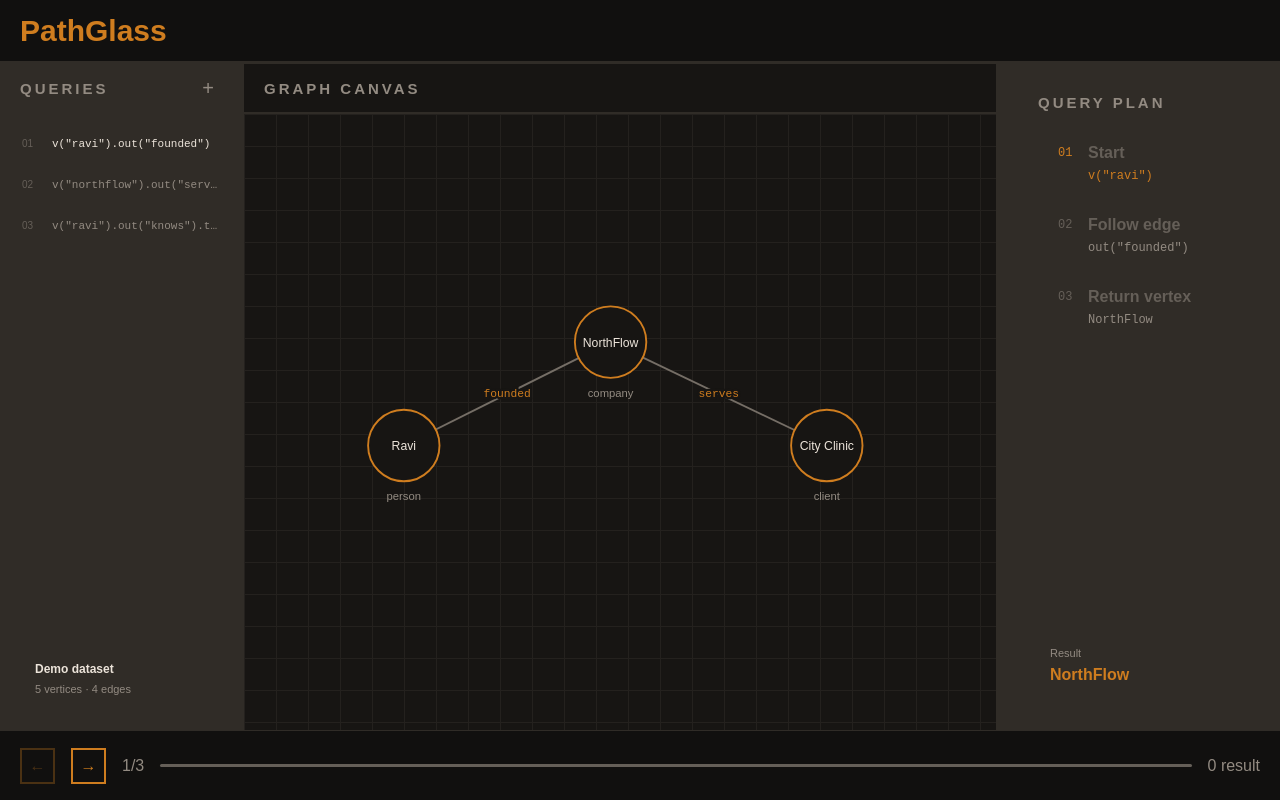
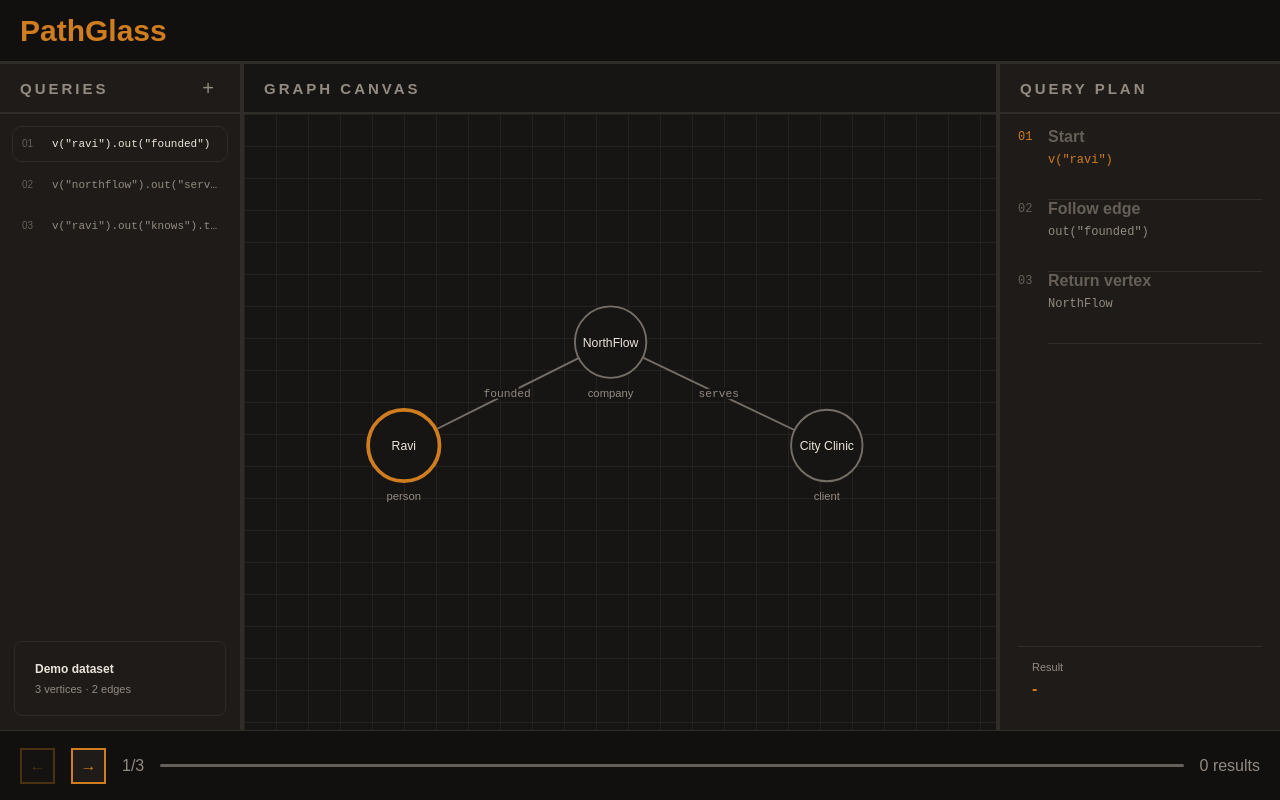
Before and after one commit to ravisharma-09/Pathglass, a React (Vite) app in the folder app/: page / in a window 1280 px wide. Built offline with nearby package versions, Linux system fonts and the light colour scheme.

Commit message:
connected graph replay

```diff
--- a/app/src/App.css
+++ b/app/src/App.css
@@ -105,7 +105,7 @@ main > header{
 .query-menu .active {
   border-color: var(--border);
   color: var(--text);
-  background: var(--panel--soft);
+  background: var(--panel-soft);
 }
 .data-box{
   display: grid;
@@ -130,7 +130,7 @@ main >footer {
   font-size: 16px;
 }
 main >footer button {
-  background: var(--panel--soft);
+  background: var(--panel-soft);
   width: 35px;
   height: 36px;
   border: 2px solid var(--orange);
@@ -158,12 +158,10 @@ main > footer button:hover{
   stroke: var(--edge);
   stroke-width: 2;
 }
-.graph marker path{
-  fill: var(--orange);
-}
+
 .graph circle{
   fill:var(--panel);
-  stroke: var(--orange);
+  stroke: var(--edge);
   stroke-width: 2;
 }
 .graph g text{
@@ -179,7 +177,8 @@ main > footer button:hover{
   font-weight: normal;
 }
 .graph .edge-name {
-  fill: var(--orange);
+  fill: var(--muted);
+
   font-family: monospace;
   font-size: 12px;
   text-anchor: middle;
@@ -187,15 +186,26 @@ main > footer button:hover{
   stroke-width: 5px;
   paint-order: stroke;
 }
+.graph .active-edge line {
+  stroke-width: 3;
+  stroke: var(--orange);
+}
+.graph .active-edge .edge-name{
+  fill: var(--orange);
+}
+.graph .active-node circle{
+  stroke: var(--orange);
+  stroke-width: 4;
+}
 .workspace >aside {
-  background: var(--panel--soft);
+  background: var(--panel-soft);
 }
 .workspace >aside:last-child{
   display: flex;
   flex-direction: column;
 
 }
-.workspace > aside:last-child {
+.workspace > aside:last-child ol {
   margin: 0;
   padding: 14px 18px;
   list-style: none;
@@ -221,6 +231,10 @@ main > footer button:hover{
 }
 .workspace >aside:last-child li code {
   color: var(--muted);
+  font-size: 12px;
+}
+.workspace >aside :last-child li strong {
+  color: var(--text);
   font-size: 12px;
 }
 .workspace >aside:last-child .current > span,
--- a/app/src/App.tsx
+++ b/app/src/App.tsx
@@ -56,12 +56,12 @@ function App() {
           </nav>
           <div className="data-box">
             <strong>Demo dataset</strong>
-            <span>5 vertices · 4 edges</span>
+            <span>3 vertices · 2 edges</span>
           </div>
         </aside>
         <section className="graph">
           <h2>Graph canvas</h2>
-          <GraphCanvas />
+          <GraphCanvas activeStep={step}/>
         </section>
         <aside>
           <h2>Query Plan</h2>
@@ -82,7 +82,7 @@ function App() {
           </ol>
           <div className="result">
             <small>Result</small>
-            <strong>NorthFlow</strong>
+            <strong>{step === lastStep ? "Northflow":"-"}</strong>
           </div>
         </aside>
       </section>
@@ -107,7 +107,7 @@ function App() {
         <div className="progress">
           <span style={{width:`${progress}%`}}></span>
         </div>
-        <span>{step === lastStep ? "1 result ":"0 result"}</span>
+        <span>{step === lastStep ? "1 result ":"0 results"}</span>
       </footer>
     </main>
   );
--- a/app/src/GraphCanvas.tsx
+++ b/app/src/GraphCanvas.tsx
@@ -11,6 +11,10 @@ type GraphEdge = {
     to: string;
     label: string;
 };
+type GraphCanvasProps ={
+    activeStep : number ;
+};
+
 const nodes: GraphNode[] = [
     { id: "ravi", name: "Ravi", type: "person", x: 170, y: 265 },
     {
@@ -33,7 +37,8 @@ const edges: GraphEdge[] = [
     { from: "ravi", to: "northflow", label: "founded" },
     { from: "northflow", to: "city-clinic", label: "serves" },
 ];
-function GraphCanvas() {
+function GraphCanvas({activeStep}:GraphCanvasProps) {
+    const activeNode = activeStep === 0 ? "ravi" : activeStep === 2 ? "northflow" :null ;
     return (
         <svg
             viewBox="0 0 800 480"
@@ -48,8 +53,13 @@ function GraphCanvas() {
                 }
                 const middleX = (start.x + end.x) / 2 ;
                 const middleY = (start.y + end.y) / 2 ;
+                const isActive = edge.label === "founded" && activeStep === 1;
+
                 return (
-                    <g key={`${edge.from}-${edge.to}`} >
+                    <g
+                        className={isActive ? "active-edge":undefined}
+                        key={`${edge.from}-${edge.to}`}
+                     >
                         <line
                             x1={start.x}
                             y1={start.y}
@@ -67,10 +77,12 @@ function GraphCanvas() {
                             {edge.label}
                         </text>
                     </g>
+
                 );
             })}
             {nodes.map((node) => (
                 <g
+                    className={node.id === activeNode ? "active-node" : undefined}
                     key={node.id}
                     transform={`translate(${node.x} ${node.y})`}
                 >
--- a/app/src/index.css
+++ b/app/src/index.css
@@ -3,8 +3,6 @@
 }
 :root {
 font-family: Arial, Helvetica, sans-serif;
-color: white;
-background: black;
 --page: #11100f;
 --panel:#171513 ;
 --panel-soft: #1e1b18 ;
```
